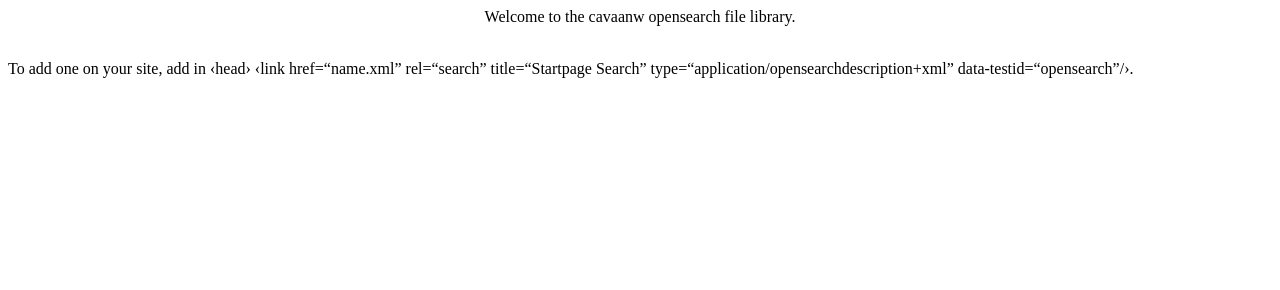
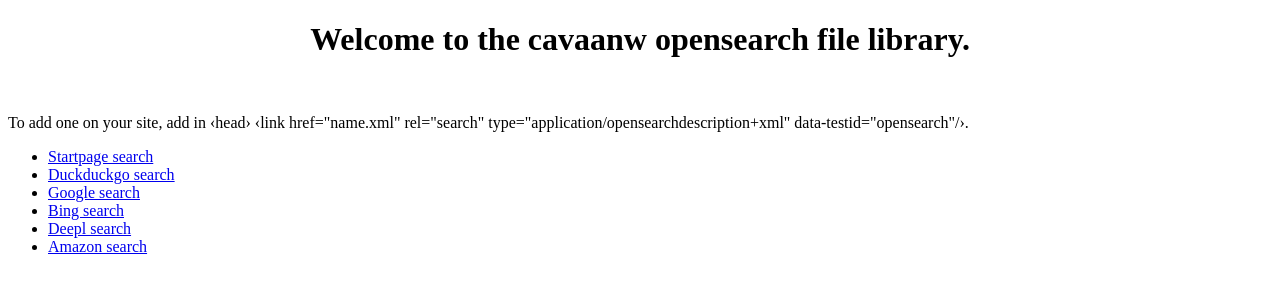
Before and after one commit to cavaanwl/opensearch, a plain HTML site: page index.html in a window 1280 px wide. Drawn offline with Linux system fonts and the light colour scheme.

Commit message:
Update index.html

```diff
--- a/index.html
+++ b/index.html
@@ -3,10 +3,24 @@
     <head>
         <meta charset="UTF-8">
         <meta name="viewport" content="width=device-width, initial-scale=1.0">
+        <link href="/opensearch/startpage.xml" rel="search" type="application/opensearchdescription+xml" data-testid="opensearch"/>
+        <link href="/opensearch/duckduckgo.xml" rel="search" type="application/opensearchdescription+xml" data-testid="opensearch"/>
+        <link href="/opensearch/google.xml" rel="search" type="application/opensearchdescription+xml" data-testid="opensearch"/>
+        <link href="/opensearch/bing.xml" rel="search" type="application/opensearchdescription+xml" data-testid="opensearch"/>
+        <link href="/opensearch/deepl.xml" rel="search" type="application/opensearchdescription+xml" data-testid="opensearch"/>
+        <link href="/opensearch/amazon.xml" rel="search" type="application/opensearchdescription+xml" data-testid="opensearch"/>
         <title>Opensearch</title>
     </head>
     <body>
-        <center>Welcome to the cavaanw opensearch file library.</center><br>
-        <p></p>To add one on your site, add in 	&lsaquo;head&rsaquo; 	&lsaquo;link href=“name.xml” rel=“search” title=“Startpage Search” type=“application/opensearchdescription+xml” data-testid=“opensearch”/&rsaquo;.
+        <center><h1>Welcome to the cavaanw opensearch file library.</h1></center><br>
+        <p>To add one on your site, add in 	&lsaquo;head&rsaquo; 	&lsaquo;link href="name.xml" rel="search" type="application/opensearchdescription+xml" data-testid="opensearch"/&rsaquo;.</p>
+        <ul>
+            <li><a href="/opensearch/startpage.xml">Startpage search</a></li>
+            <li><a href="/opensearch/startpage.xml">Duckduckgo search</a></li>
+            <li><a href="/opensearch/startpage.xml">Google search</a></li>
+            <li><a href="/opensearch/startpage.xml">Bing search</a></li>
+            <li><a href="/opensearch/startpage.xml">Deepl search</a></li>
+            <li><a href="/opensearch/startpage.xml">Amazon search</a></li>
+        </ul>
     </body>
 </html>
```
